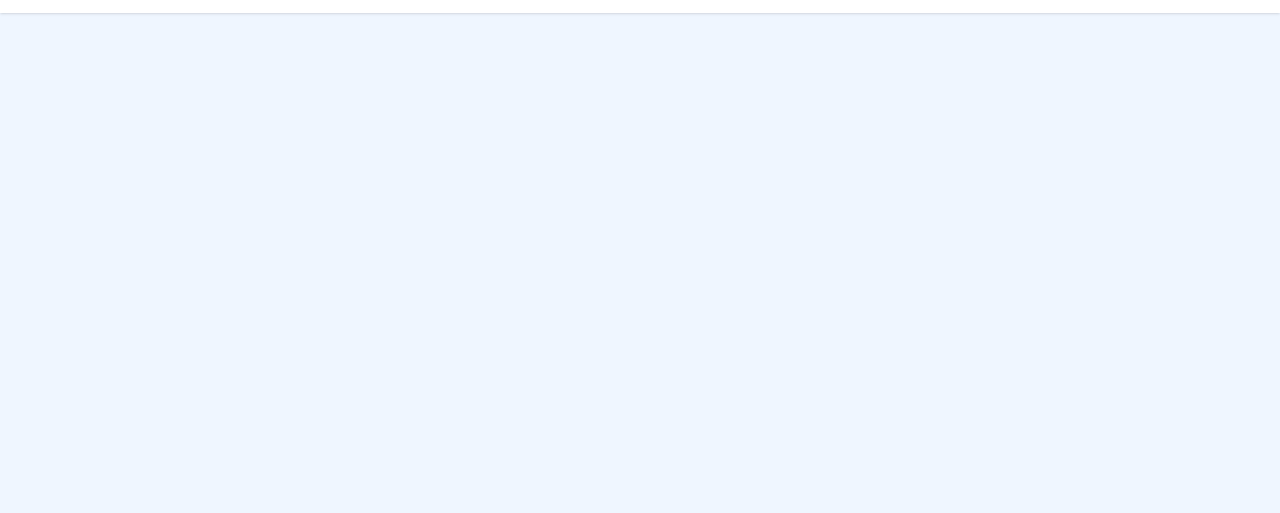
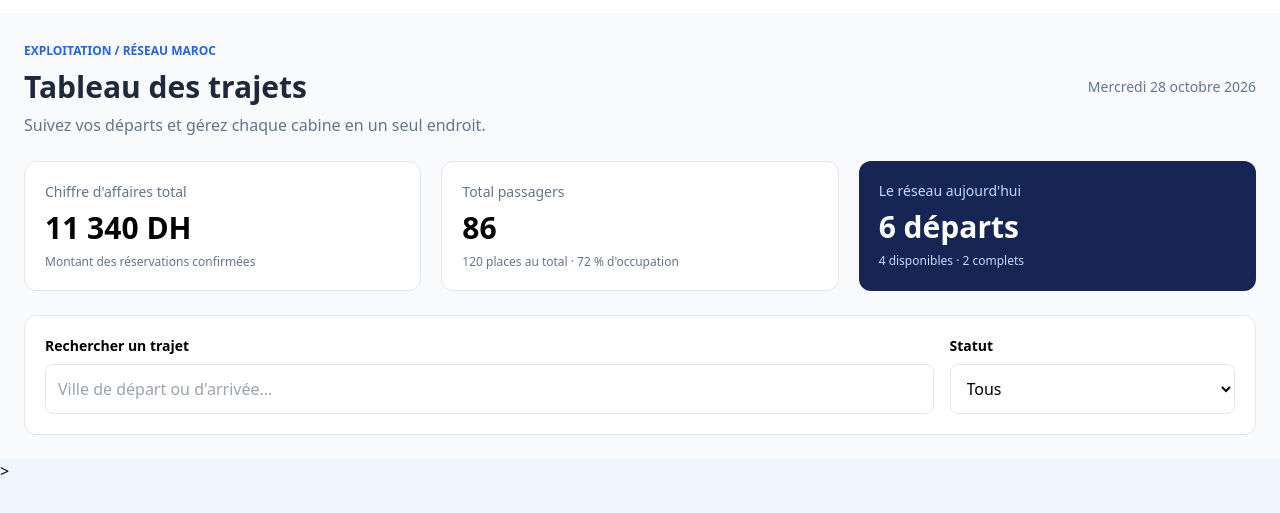
Before and after one commit to yassun32/BusDirect, a plain HTML site: page index.html in a window 1280 px wide. Shown: the part 59-572 px from the top of the page. Drawn offline with nearby package versions, Linux system fonts and the light colour scheme.

Commit message:
fixe conflict

```diff
--- a/index.html
+++ b/index.html
@@ -1,5 +1,6 @@
 <!DOCTYPE html>
 <html lang="en">
+
 <head>
     <meta charset="UTF-8">
     <meta name="viewport" content="width=device-width, initial-scale=1.0">
@@ -26,6 +27,48 @@
         </nav>
     </header>
 
-</body>
+    <section class="bg-slate-50 p-6">
+        <div class="flex justify-between items-center mb-6">
+            <div>
+                <span class="text-blue-600 text-xs font-bold">EXPLOITATION / RÉSEAU MAROC</span>
+                <h1 class="text-3xl font-bold text-slate-800 mt-2">Tableau des trajets</h1>
+                <p class="text-slate-500 mt-2">Suivez vos départs et gérez chaque cabine en un seul endroit.</p>
+            </div>
+            <p class="text-sm text-slate-500">Mercredi 28 octobre 2026</p>
+        </div>
+        <div class="grid grid-cols-1 md:grid-cols-3 gap-5 mb-6">
+            <article class="bg-white border rounded-xl p-5">
+                <p class="text-sm text-slate-500">Chiffre d'affaires total</p>
+                <h2 class="text-3xl font-bold mt-2">11 340 DH</h2>
+                <p class="text-xs text-slate-500 mt-2">Montant des réservations confirmées</p>
+            </article>
+            <article class="bg-white border rounded-xl p-5">
+                <p class="text-sm text-slate-500">Total passagers</p>
+                <h2 class="text-3xl font-bold mt-2">86</h2>
+                <p class="text-xs text-slate-500 mt-2">120 places au total · 72 % d'occupation</p>
+            </article>
+            <article class="bg-blue-950 text-white rounded-xl p-5">
+                <p class="text-sm text-blue-200">Le réseau aujourd'hui</p>
+                <h2 class="text-3xl font-bold mt-2">6 départs</h2>
+                <p class="text-xs text-blue-200 mt-2">4 disponibles · 2 complets</p>
+            </article>
+        </div>
 
-</html>
+        <form class="bg-white border rounded-xl p-5 grid grid-cols-1 md:grid-cols-4 gap-4">
+            <div class="md:col-span-3">
+                <label class="block text-sm font-semibold mb-2">Rechercher un trajet</label>
+                <input type="text" placeholder="Ville de départ ou d'arrivée..."
+                    class="w-full border rounded-lg p-3 outline-none focus:border-blue-500">
+            </div>
+            <div>
+                <label class="block text-sm font-semibold mb-2">Statut</label>
+                <select class="w-full border rounded-lg p-3 bg-white">
+                    <option>Tous</option>
+                    <option>Disponible</option>
+                    <option>Complet</option>
+                </select>
+            </div>
+        </form>
+
+    </section>
+>
```
